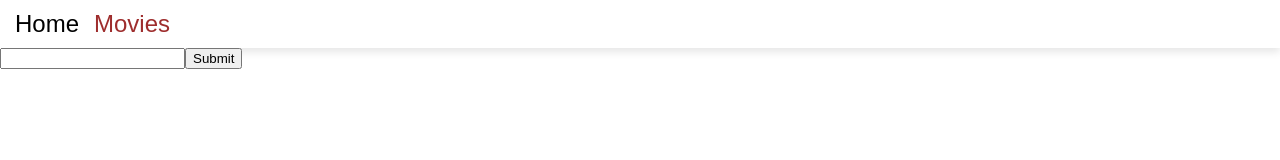
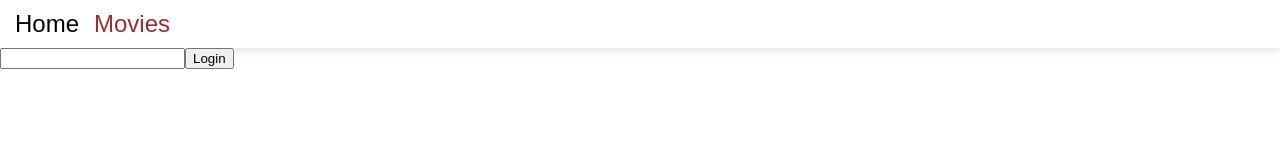
Before and after one commit to missmurs/goit-react-hw-05, a React (Vite) app: page /movies in a window 1280 px wide. Shown: the top 160 px of the page. Built offline with nearby package versions, Linux system fonts and the light colour scheme.

Commit message:
кнопка

```diff
--- a/src/components/Filter.jsx
+++ b/src/components/Filter.jsx
@@ -1,12 +1,15 @@
 export default function Filter({ value, onChange }) {
   return (
     <>
+      <form>
         <input
           type="text"
           value={value}
+          name="query"
           onChange={(evt) => onChange(evt.target.value)}
         />
         <button type="submit">Submit</button>
+      </form>
     </>
   );
 }
--- a/src/pages/MoviesPage.jsx
+++ b/src/pages/MoviesPage.jsx
@@ -3,33 +3,82 @@ import { useState, useEffect } from "react";
 import Filter from "../components/Filter";
 import MovieList from "../components/MovieList/MovieList";
 import { getMoviesSearch } from "../api.js";
+// export default function MoviesPage() {
+//   const [movies, setMovies] = useState([]);
+//   const [params, setParams] = useSearchParams();
+//   const [values, setValues] = useState({
+//     query: "",
+//   });
+
+//   const query = params.get("query") ?? "";
+//   const changeQuery = (newQuery) => {
+//     params.set("query", newQuery);
+//     setParams(params);
+//   };
+//   useEffect(() => {
+//     async function fetchData() {
+//       try {
+//         const fetchedMovies = await getMoviesSearch({ query: query });
+//         setMovies(fetchedMovies);
+//       } catch (error) {
+//         console.log(error);
+//       }
+//     }
+//     if (query) {
+//       fetchData();
+//     }
+//   }, [query]);
+//   const filterMovies = movies.filter((movie) =>
+//     movie.title.toLowerCase().includes(query.toLowerCase())
+//   );
+//   return (
+//     <>
+//       <Filter value={values.query} onChange={changeQuery} />
+//       {movies.length > 0 && <MovieList movies={filterMovies} />}
+//     </>
+//   );
+// }
+
 export default function MoviesPage() {
+  const [params, setParams] = useSearchParams();
   const [movies, setMovies] = useState([]);
-  const [params, setParams] = useSearchParams();
+  const [values, setValues] = useState({
+    query: "",
+  });
+
   const query = params.get("query") ?? "";
-  const changeQuery = (newQuery) => {
-    params.set("query", newQuery);
-    setParams(params);
+  console.log(query);
+
+  const handleChange = (evt) => {
+    setValues({
+      ...values,
+      [evt.target.query]: evt.target.value,
+    });
   };
-  useEffect(() => {
-    async function fetchData() {
-      try {
-        const fetchedMovies = await getMoviesSearch({ query: query });
-        setMovies(fetchedMovies);
-      } catch (error) {
-        console.log(error);
-      }
-    }
-    if (query) {
-      fetchData();
-    }
-  }, [query]);
+
+  const handleSumit = (evt) => {
+    evt.preventDefault();
+
+    console.log(values);
+
+    setValues({
+      query: "",
+    });
+  };
   const filterMovies = movies.filter((movie) =>
     movie.title.toLowerCase().includes(query.toLowerCase())
   );
   return (
     <>
-      <Filter value={query} onChange={changeQuery} />
+      <form onSubmit={handleSumit}>
+        <input
+          type="text"
+          name="query"
+          value={values.query}
+          onChange={handleChange}
+        />
+        <button type="submit">Login</button>
+      </form>
       {movies.length > 0 && <MovieList movies={filterMovies} />}
     </>
   );
```
Lines whose indentation alone changed are shown as unchanged.
